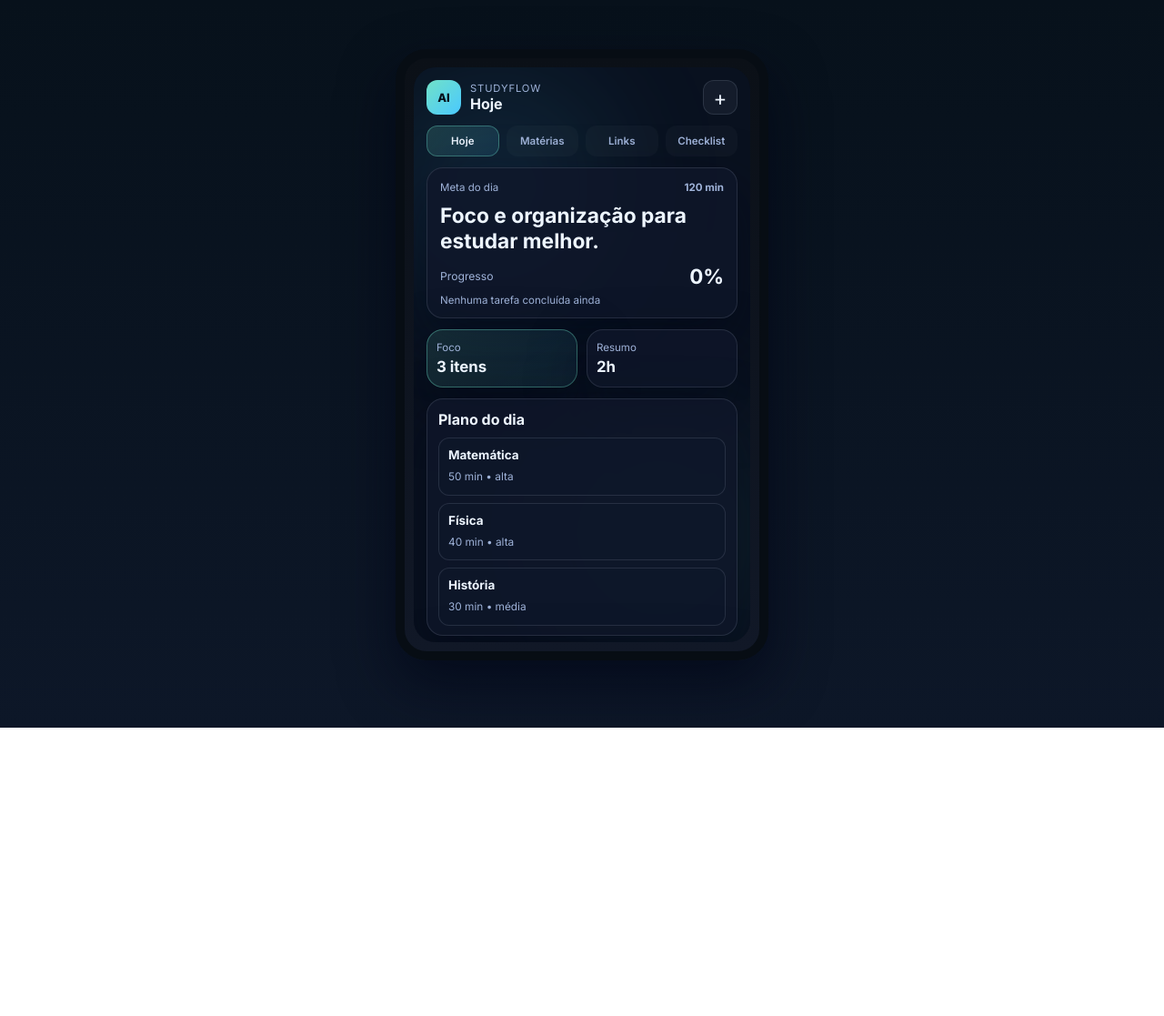
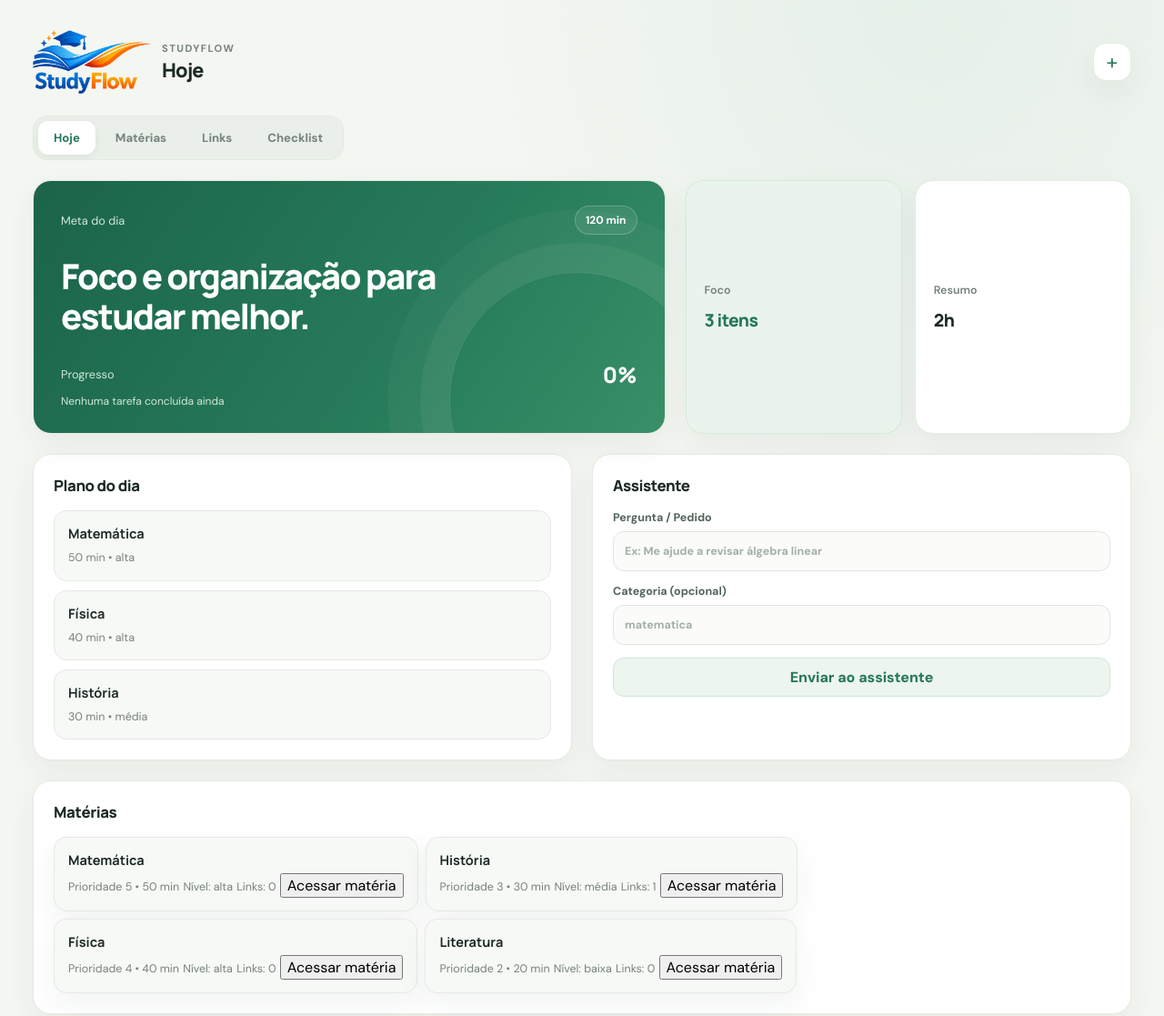
Before and after one commit to Jaziel-Esdras/IA-sttudy, a plain HTML site: page IA-STUDY/index.html in a window 1280 px wide. Shown: the whole page at 91% size. Before the commit the page ends 800 px from the top, so only its background shows below. Drawn offline with Linux system fonts and the light colour scheme.

Commit message:
Improve StudyFlow interface and add logo

```diff
--- a/IA-STUDY/index.html
+++ b/IA-STUDY/index.html
@@ -19,7 +19,7 @@
           <div class="app-shell mobile-shell">
             <header class="mobile-header">
               <div class="brand-mini">
-                <span class="brand-mark">AI</span>
+                <img class="brand-logo" src="logo-study-flow.png" alt="StudyFlow" />
                 <div>
                   <small>StudyFlow</small>
                   <strong>Hoje</strong>
--- a/IA-STUDY/styles.css
+++ b/IA-STUDY/styles.css
@@ -1,472 +1,122 @@
+@import url('https://fonts.googleapis.com/css2?family=DM+Sans:wght@400;500;600;700;800&family=Manrope:wght@500;600;700;800&display=swap');
+
 :root {
-  --bg: #09111f;
-  --bg-soft: #111b2d;
-  --panel: rgba(15, 23, 42, 0.88);
-  --panel-strong: rgba(12, 19, 31, 0.94);
-  --card: rgba(17, 25, 39, 0.9);
-  --card-soft: rgba(18, 30, 48, 0.75);
-  --border: rgba(148, 163, 184, 0.18);
-  --text: #edf5ff;
-  --muted: #9fb3d9;
-  --accent: #70e1c8;
-  --accent-strong: #4ac9ff;
-  --warning: #ffd166;
-  --danger: #ff7f7f;
-  --shadow: 0 24px 60px rgba(2, 6, 23, 0.5);
+  color-scheme: light;
+  --bg: #f4f6f1;
+  --panel: #ffffff;
+  --card: #f7f9f6;
+  --border: #e5eae3;
+  --text: #1c2a25;
+  --muted: #75827b;
+  --accent: #26785b;
+  --accent-strong: #42a37a;
+  --warning: #edb44b;
+  --danger: #c85f56;
+  --shadow: 0 12px 32px rgba(34, 55, 43, .06);
 }
 
-* {
-  box-sizing: border-box;
+* { box-sizing: border-box; }
+html { scroll-behavior: smooth; }
+body {
+  margin: 0; min-height: 100vh; overflow-x: hidden;
+  color: var(--text); font-family: 'DM Sans', sans-serif;
+  background: radial-gradient(ellipse at 80% 0%, #e5f0e8 0, transparent 35%), var(--bg);
+  -webkit-font-smoothing: antialiased;
 }
+button, input, select { font: inherit; }
+button { cursor: pointer; }
+.preview-stage { min-height: 100vh; padding: 28px 36px 64px; }
+.phone-frame { width: min(100%, 1240px); min-height: calc(100vh - 56px); margin: 0 auto; padding: 0; border: 0; border-radius: 0; background: transparent; box-shadow: none; }
+.phone-screen { position: relative; min-height: calc(100vh - 56px); overflow: visible; border-radius: 0; background: transparent; }
+.background-glow { display: none; }
+.mobile-shell {
+  position: relative; z-index: 1; display: grid; grid-template-columns: repeat(12, minmax(0, 1fr));
+  align-content: start; gap: 22px; width: 100%; min-height: 0; padding: 0; overflow: visible;
+}
+.mobile-header { grid-column: 1 / -1; display: flex; align-items: center; justify-content: space-between; gap: 16px; padding: 5px 0 2px; }
+.brand-mini { display: flex; align-items: center; gap: 12px; }
+.brand-mini small { display: block; margin-bottom: 2px; color: var(--muted); font-size: .7rem; font-weight: 700; text-transform: uppercase; letter-spacing: .13em; }
+.brand-mini strong { display: block; font: 800 1.35rem 'Manrope', sans-serif; letter-spacing: -.04em; }
+.brand-mark { display: grid; place-items: center; width: 44px; height: 44px; border-radius: 15px; color: white; background: linear-gradient(145deg, #328667, #185c43); box-shadow: 0 7px 16px #26785b33; font-weight: 800; font-size: .78rem; }
+.brand-logo { display: block; width: 130px; height: 70px; border-radius: 12px; object-fit: contain; object-position: center; }
+.icon-button { width: 42px; height: 42px; border: 1px solid var(--border); border-radius: 14px; color: var(--accent); background: white; font-size: 1.45rem; box-shadow: var(--shadow); }
+.mobile-tabs { grid-column: 1 / -1; display: flex; width: fit-content; gap: 5px; padding: 5px; border: 1px solid var(--border); border-radius: 15px; background: #eaf0e9; }
+.tab { display: inline-flex; align-items: center; justify-content: center; padding: 9px 16px; border: 1px solid transparent; border-radius: 11px; color: var(--muted); text-decoration: none; font-size: .82rem; font-weight: 700; transition: .2s ease; }
+.tab:hover { color: var(--accent); }
+.tab.active { color: var(--accent); background: white; box-shadow: 0 2px 8px #20392b12; }
+.hero-card, .panel, .mini-stat, .form-panel, .summary-card, .subject-card {
+  min-width: 0; border: 1px solid var(--border); border-radius: 20px; background: var(--panel); box-shadow: var(--shadow);
+}
+.hero-card { grid-column: span 7; position: relative; overflow: hidden; min-height: 250px; padding: 27px 30px; background: linear-gradient(125deg, #1b6449 0%, #277c5b 62%, #398f68 100%); color: white; }
+.hero-card::after { position: absolute; right: -45px; bottom: -105px; width: 280px; height: 280px; border: 1px solid #ffffff20; border-radius: 50%; box-shadow: 0 0 0 32px #ffffff0c, 0 0 0 68px #ffffff08; content: ''; }
+.hero-topline, .progress-row, .panel-head { display: flex; align-items: center; justify-content: space-between; gap: 12px; }
+.hero-topline { position: relative; z-index: 1; margin-bottom: 24px; color: #d1e8d9; font-size: .8rem; }
+.hero-topline strong { padding: 7px 11px; border: 1px solid #ffffff36; border-radius: 999px; color: white; background: #ffffff14; font-size: .75rem; }
+.hero-card h1 { position: relative; z-index: 1; max-width: 490px; margin: 0 0 25px; font: 800 clamp(1.7rem, 3vw, 2.55rem)/1.15 'Manrope', sans-serif; letter-spacing: -.045em; }
+.progress-row { position: relative; z-index: 1; color: #d1e8d9; font-size: .8rem; }
+.progress-row strong { color: white; font: 800 1.5rem 'Manrope', sans-serif; }
+.hero-card small { position: relative; z-index: 1; display: block; margin-top: 5px; color: #d1e8d9; font-size: .75rem; }
+.stats-row { grid-column: span 5; display: grid; grid-template-columns: repeat(2, minmax(0, 1fr)); gap: 14px; }
+.mini-stat { display: flex; flex-direction: column; justify-content: center; gap: 12px; min-height: 110px; padding: 20px; }
+.mini-stat span { color: var(--muted); font-size: .78rem; font-weight: 600; }
+.mini-stat strong { font: 800 clamp(1.05rem, 1.5vw, 1.4rem) 'Manrope', sans-serif; letter-spacing: -.03em; }
+.accent-stat { border-color: #d6e9dd; background: #eaf4ec; }
+.accent-stat strong { color: var(--accent); }
+.panel, .form-panel { grid-column: span 6; padding: 22px; }
+.panel-head { margin-bottom: 16px; }
+.panel-head h3 { margin: 0; font: 800 1.05rem 'Manrope', sans-serif; letter-spacing: -.025em; }
+.panel-head a { color: var(--accent); text-decoration: none; font-size: .78rem; font-weight: 700; }
+.accent-text { color: var(--accent); }
+.list-card, .resource-list, .task-list, .subjects-grid { display: grid; gap: 10px; margin: 0; padding: 0; list-style: none; }
+.compact-list li, .task-list li, .subject-card, .summary-card { min-width: 0; padding: 14px 15px; border: 1px solid var(--border); border-radius: 14px; background: var(--card); }
+.compact-list li strong, .task-list li strong, .summary-card strong, .subject-card h4 { display: block; margin: 0 0 5px; font: 700 .91rem 'Manrope', sans-serif; }
+.compact-list li span, .task-list li span, .subject-meta, .summary-card p { color: var(--muted); font-size: .78rem; line-height: 1.55; }
+.subject-chips { display: flex; flex-wrap: wrap; gap: 8px; }
+.subject-chip { padding: 8px 12px; border: 1px solid #d5e9dc; border-radius: 999px; color: var(--accent); background: #edf6ef; font-size: .76rem; font-weight: 700; }
+.form-stack { display: grid; gap: 14px; }
+.form-field { display: grid; gap: 7px; color: #52645a; font-size: .78rem; font-weight: 700; }
+.form-field input, .form-field select { width: 100%; min-height: 44px; padding: 10px 12px; border: 1px solid #dfe6df; border-radius: 12px; outline: 0; color: var(--text); background: #fbfcfa; transition: border-color .18s, box-shadow .18s; }
+.form-field input:focus, .form-field select:focus { border-color: #64a987; box-shadow: 0 0 0 3px #26785b19; }
+.form-field input::placeholder { color: #a3afa7; }
+.two-col { display: grid; grid-template-columns: repeat(2, minmax(0, 1fr)); gap: 12px; }
+.primary-button, .secondary-button, .ghost-button { min-height: 43px; padding: 10px 15px; border: 0; border-radius: 12px; font-weight: 800; transition: transform .18s, filter .18s; }
+.primary-button:hover, .secondary-button:hover, .ghost-button:hover, .icon-button:hover { transform: translateY(-1px); filter: brightness(.98); }
+.primary-button { color: white; background: linear-gradient(135deg, #287c5c, #398e68); box-shadow: 0 6px 13px #26785b22; }
+.secondary-button { border: 1px solid #d3e5da; color: var(--accent); background: #edf5ef; }
+.ghost-button { border: 1px solid var(--border); color: var(--text); background: #f5f7f4; }
+.summary-card a, .subject-card a { display: inline-block; margin-top: 9px; color: var(--accent); text-decoration: none; font-size: .78rem; font-weight: 800; }
+.summary-card a:hover, .subject-card a:hover { text-decoration: underline; }
+.resource-card { display: grid; gap: 7px; }
+.resource-card .meta { color: var(--muted); font-size: .74rem; }
+.resource-card .tags { display: flex; flex-wrap: wrap; gap: 6px; }
+.resource-card .tag { padding: 5px 9px; border: 1px solid #d5e9dc; border-radius: 999px; color: var(--accent); background: #edf6ef; font-size: .69rem; font-weight: 700; }
+.empty-state { padding: 17px; border: 1px dashed #d4ddd5; border-radius: 14px; color: var(--muted); background: #fafbf9; font-size: .8rem; line-height: 1.6; }
+.mobile-shell > section:nth-of-type(1) { grid-column: 1 / -1; }
+body:has(#planList) .mobile-shell > section:nth-of-type(1) { grid-column: span 7; }
+body:has(#planList) .mobile-shell > section:nth-of-type(2) { grid-column: span 5; }
+body:has(#planList) .mobile-shell > section:nth-of-type(3) { grid-column: span 6; }
+body:has(#planList) .mobile-shell > section:nth-of-type(4) { grid-column: span 6; }
+body:has(#planList) .mobile-shell > section:nth-of-type(5) { grid-column: 1 / -1; }
+.mobile-shell > section:nth-of-type(n+2) { grid-column: span 6; }
+.mobile-shell:has(#catalogGrid) > section, .mobile-shell:has(#subjectsGrid) > section, .mobile-shell:has(#linksSummary) > section, .mobile-shell:has(#taskList) > section { grid-column: span 6; }
 
-html {
-  scroll-behavior: smooth;
+@media (max-width: 760px) {
+  .preview-stage { padding: 20px 16px 40px; }
+  .phone-frame, .phone-screen { width: 100%; min-height: 100vh; height: auto; }
+  .mobile-shell { grid-template-columns: 1fr; gap: 14px; }
+  .mobile-header, .mobile-tabs, .hero-card, .stats-row, .panel, .form-panel,
+  .mobile-shell > section, body:has(#planList) .mobile-shell > section,
+  .mobile-shell:has(#catalogGrid) > section, .mobile-shell:has(#subjectsGrid) > section,
+  .mobile-shell:has(#linksSummary) > section, .mobile-shell:has(#taskList) > section { grid-column: 1; }
+  .mobile-tabs { display: grid; width: 100%; grid-template-columns: repeat(4, minmax(0, 1fr)); }
+  .tab { padding: 9px 5px; font-size: .75rem; }
+  .hero-card { min-height: 225px; padding: 22px; }
+  .stats-row { gap: 10px; }
+  .mini-stat { min-height: 96px; padding: 15px; }
+  .panel, .form-panel { padding: 18px; }
 }
-
-body {
-  margin: 0;
-  min-height: 100vh;
-  overflow-x: hidden;
-  font-family: "Inter", sans-serif;
-  background: linear-gradient(180deg, #07111b 0%, #0d1728 100%);
-  color: var(--text);
-  -webkit-overflow-scrolling: touch;
+@media (max-width: 420px) {
+  .preview-stage { padding: 16px 12px 30px; }
+  .two-col { grid-template-columns: 1fr; }
+  .brand-mini strong { font-size: 1.2rem; }
 }
-
-button,
-input,
-select {
-  font: inherit;
-}
-
-.preview-stage {
-  min-height: 100vh;
-  display: grid;
-  place-items: center;
-  padding: 20px 20px 40px;
-}
-
-.phone-frame {
-  width: min(92vw, 410px);
-  height: min(84vh, 760px);
-  min-height: 640px;
-  background: linear-gradient(180deg, #0b1017 0%, #111827 100%);
-  border: 10px solid #070d14;
-  border-radius: 34px;
-  box-shadow: 0 25px 60px rgba(2, 6, 23, 0.7);
-  padding: 10px;
-}
-
-.phone-screen {
-  position: relative;
-  height: 100%;
-  border-radius: 24px;
-  overflow: hidden;
-  background: #09111f;
-}
-
-.background-glow {
-  position: absolute;
-  width: 220px;
-  height: 220px;
-  border-radius: 50%;
-  filter: blur(80px);
-  opacity: 0.55;
-  z-index: 0;
-}
-
-.glow-one {
-  top: 20px;
-  left: -20px;
-  background: rgba(74, 201, 255, 0.28);
-}
-
-.glow-two {
-  right: -10px;
-  bottom: 10px;
-  background: rgba(112, 225, 200, 0.22);
-}
-
-.mobile-shell {
-  position: relative;
-  z-index: 1;
-  display: flex;
-  flex-direction: column;
-  gap: 12px;
-  height: 100%;
-  min-height: 100%;
-  padding: 14px 14px 18px;
-  overflow: visible;
-}
-
-.mobile-header {
-  display: flex;
-  align-items: center;
-  justify-content: space-between;
-  gap: 12px;
-}
-
-.brand-mini {
-  display: flex;
-  align-items: center;
-  gap: 10px;
-}
-
-.brand-mini small {
-  display: block;
-  color: var(--muted);
-  font-size: 0.7rem;
-  text-transform: uppercase;
-  letter-spacing: 0.08em;
-}
-
-.brand-mini strong {
-  display: block;
-  font-size: 1rem;
-}
-
-.brand-mark {
-  width: 38px;
-  height: 38px;
-  display: grid;
-  place-items: center;
-  border-radius: 12px;
-  background: linear-gradient(135deg, var(--accent), var(--accent-strong));
-  color: #06101b;
-  font-weight: 800;
-  font-size: 0.8rem;
-}
-
-.icon-button {
-  width: 38px;
-  height: 38px;
-  border-radius: 12px;
-  border: 1px solid var(--border);
-  background: rgba(148, 163, 184, 0.08);
-  color: var(--text);
-  font-size: 1.4rem;
-}
-
-.mobile-tabs {
-  display: grid;
-  grid-template-columns: repeat(4, minmax(0, 1fr));
-  gap: 8px;
-}
-
-.tab {
-  display: inline-flex;
-  align-items: center;
-  justify-content: center;
-  padding: 9px 8px;
-  border-radius: 12px;
-  text-decoration: none;
-  background: rgba(148, 163, 184, 0.04);
-  color: var(--muted);
-  border: 1px solid transparent;
-  font-size: 0.72rem;
-  font-weight: 600;
-}
-
-.tab.active {
-  background: linear-gradient(135deg, rgba(112, 225, 200, 0.17), rgba(74, 201, 255, 0.12));
-  border-color: rgba(112, 225, 200, 0.35);
-  color: var(--text);
-}
-
-.hero-card,
-.panel,
-.mini-stat,
-.form-panel,
-.summary-card,
-.subject-card {
-  background: rgba(15, 23, 42, 0.82);
-  border: 1px solid var(--border);
-  border-radius: 18px;
-  box-shadow: var(--shadow);
-}
-
-.hero-card {
-  padding: 14px 14px 12px;
-}
-
-.hero-topline,
-.progress-row,
-.panel-head {
-  display: flex;
-  align-items: center;
-  justify-content: space-between;
-  gap: 10px;
-}
-
-.hero-topline {
-  color: var(--muted);
-  font-size: 0.72rem;
-  margin-bottom: 10px;
-}
-
-.hero-card h1 {
-  margin: 0 0 10px;
-  font-size: 1.42rem;
-  line-height: 1.25;
-}
-
-.progress-row {
-  font-size: 0.76rem;
-  color: var(--muted);
-}
-
-.progress-row strong {
-  font-size: 1.4rem;
-  color: var(--text);
-}
-
-.hero-card small {
-  color: var(--muted);
-  display: block;
-  margin-top: 6px;
-  font-size: 0.72rem;
-}
-
-.stats-row {
-  display: grid;
-  grid-template-columns: repeat(2, minmax(0, 1fr));
-  gap: 10px;
-}
-
-.mini-stat {
-  padding: 12px 10px;
-  display: flex;
-  flex-direction: column;
-  gap: 4px;
-}
-
-.mini-stat span {
-  color: var(--muted);
-  font-size: 0.72rem;
-}
-
-.mini-stat strong {
-  font-size: 1.05rem;
-}
-
-.accent-stat {
-  border-color: rgba(112, 225, 200, 0.38);
-  background: linear-gradient(135deg, rgba(112, 225, 200, 0.12), rgba(74, 201, 255, 0.08));
-}
-
-.panel,
-.form-panel {
-  padding: 12px 12px 10px;
-}
-
-.panel-head {
-  margin-bottom: 10px;
-}
-
-.panel-head h3 {
-  margin: 0;
-  font-size: 1rem;
-}
-
-.panel-head a {
-  color: var(--accent);
-  text-decoration: none;
-  font-size: 0.72rem;
-}
-
-.list-card,
-.resource-list,
-.task-list,
-.subjects-grid {
-  list-style: none;
-  margin: 0;
-  padding: 0;
-  display: grid;
-  gap: 8px;
-}
-
-.compact-list li,
-.task-list li,
-.subject-card,
-.summary-card {
-  background: rgba(15, 23, 42, 0.65);
-  border: 1px solid var(--border);
-  border-radius: 12px;
-  padding: 10px 10px;
-}
-
-.compact-list li strong,
-.task-list li strong,
-.summary-card strong,
-.subject-card h4 {
-  display: block;
-  margin-bottom: 4px;
-  font-size: 0.84rem;
-}
-
-.compact-list li span,
-.task-list li span,
-.subject-meta,
-.summary-card p {
-  color: var(--muted);
-  font-size: 0.74rem;
-  line-height: 1.5;
-}
-
-.subject-chips {
-  display: flex;
-  flex-wrap: wrap;
-  gap: 8px;
-}
-
-.subject-chip {
-  background: rgba(112, 225, 200, 0.12);
-  border: 1px solid rgba(112, 225, 200, 0.2);
-  color: var(--text);
-  border-radius: 999px;
-  padding: 7px 10px;
-  font-size: 0.72rem;
-}
-
-.form-stack {
-  display: grid;
-  gap: 10px;
-}
-
-.form-field {
-  display: grid;
-  gap: 6px;
-  font-size: 0.72rem;
-  color: var(--muted);
-}
-
-.form-field input,
-.form-field select {
-  width: 100%;
-  background: rgba(15, 23, 42, 0.8);
-  border: 1px solid var(--border);
-  border-radius: 12px;
-  color: var(--text);
-  padding: 10px 12px;
-}
-
-.form-field input::placeholder {
-  color: rgba(159, 179, 217, 0.7);
-}
-
-.two-col {
-  display: grid;
-  grid-template-columns: repeat(2, minmax(0, 1fr));
-  gap: 8px;
-}
-
-.primary-button,
-.secondary-button,
-.ghost-button {
-  border: none;
-  border-radius: 12px;
-  padding: 10px 12px;
-  font-weight: 700;
-  cursor: pointer;
-  transition: transform 0.2s ease, opacity 0.2s ease;
-}
-
-.primary-button {
-  background: linear-gradient(135deg, var(--accent), var(--accent-strong));
-  color: #06101b;
-}
-
-.secondary-button {
-  background: rgba(74, 201, 255, 0.14);
-  color: var(--text);
-  border: 1px solid rgba(74, 201, 255, 0.28);
-}
-
-.ghost-button {
-  background: rgba(148, 163, 184, 0.08);
-  color: var(--text);
-  border: 1px solid var(--border);
-}
-
-.summary-card a,
-.subject-card a {
-  display: inline-block;
-  margin-top: 8px;
-  color: var(--accent);
-  text-decoration: none;
-  font-size: 0.74rem;
-  font-weight: 600;
-}
-
-.resource-card {
-  display: grid;
-  gap: 6px;
-}
-
-.resource-card .meta {
-  color: var(--muted);
-  font-size: 0.7rem;
-}
-
-.resource-card .tags {
-  display: flex;
-  flex-wrap: wrap;
-  gap: 6px;
-}
-
-.resource-card .tag {
-  padding: 4px 8px;
-  border-radius: 999px;
-  background: rgba(112, 225, 200, 0.1);
-  border: 1px solid rgba(112, 225, 200, 0.18);
-  color: var(--text);
-  font-size: 0.65rem;
-}
-
-.empty-state {
-  background: rgba(15, 23, 42, 0.65);
-  border: 1px solid var(--border);
-  border-radius: 12px;
-  padding: 14px 12px;
-  color: var(--muted);
-  font-size: 0.74rem;
-  line-height: 1.5;
-}
-
-@media (max-width: 420px) {
-  .preview-stage {
-    padding: 0;
-  }
-
-  .phone-frame {
-    width: 100%;
-    height: 100vh;
-    min-height: 100vh;
-    border-radius: 0;
-    border: none;
-    padding: 0;
-  }
-
-  .phone-screen {
-    border-radius: 0;
-    height: 100vh;
-  }
-
-  .two-col {
-    grid-template-columns: 1fr;
-  }
-}
-
-@media (max-width: 420px) {
-  .phone-frame {
-    width: 100%;
-    height: 100vh;
-    border-radius: 0;
-    border: none;
-    padding: 0;
-  }
-
-  .phone-screen {
-    border-radius: 0;
-  }
-}
```
Also changed, not shown: IA-STUDY/checklist.html (+1 -1 lines), IA-STUDY/links.html (+1 -1 lines), IA-STUDY/materias.html (+1 -1 lines), IA-STUDY/todas-materias.html (+1 -1 lines), IA-STUDY/logo-study-flow.png (added).
